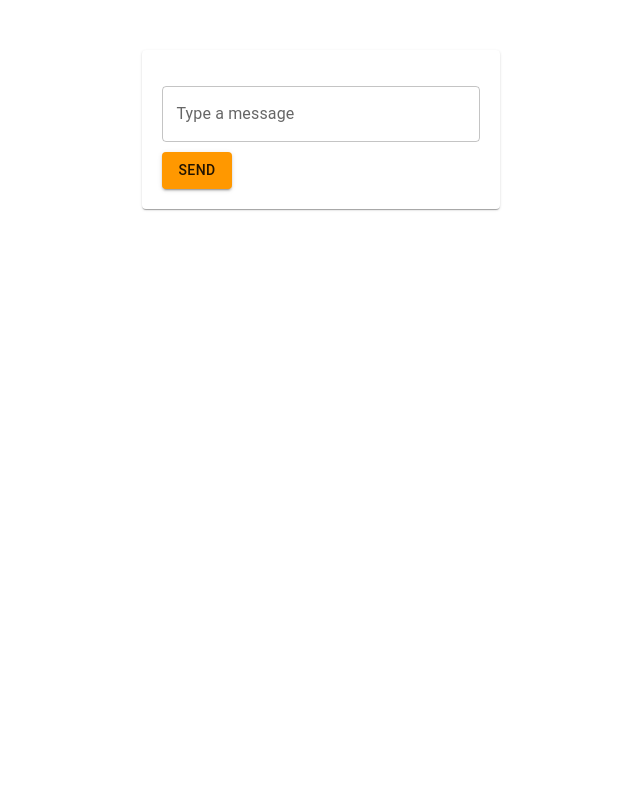
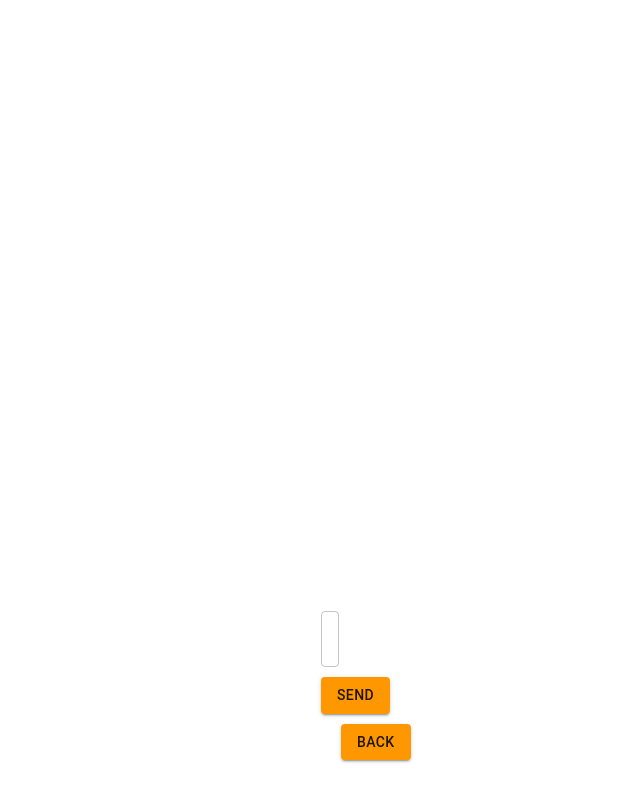
Before and after one commit to Reece-Ausmus/ScheduSmart, a React (Vite) app in the folder schedusmart-frontend/: page /chat/1 in a window 1280 px wide. Shown: the top 802 px of the page, without its empty margins (319-959 px from the left). Built offline with nearby package versions, Linux system fonts and the light colour scheme.

Commit message:
implementation of chatbox

```diff
--- a/schedusmart-frontend/src/components/New_chatbox.jsx
+++ b/schedusmart-frontend/src/components/New_chatbox.jsx
@@ -1,4 +1,4 @@
-import React, { useState } from 'react';
+import React, { useState,useRef,useEffect} from 'react';
 import { TextField, Button, List, ListItem, ListItemText, Paper } from '@mui/material';
 import { useParams } from 'react-router-dom';
 import { createTheme, ThemeProvider } from "@mui/material/styles";
@@ -13,7 +13,6 @@ const theme = createTheme({
 });
 
 const Chatbox = () => {
-    const { friendId } = useParams();
     const [messages, setMessages] = useState([]);
     const [inputValue, setInputValue] = useState('');
 
@@ -23,10 +22,18 @@ const Chatbox = () => {
             setInputValue('');
         }
     };
+    const messagesEndRef = useRef(null);
+    const scrollToBottom = () => {
+        messagesEndRef.current?.scrollIntoView({ behavior: 'smooth' });
+    };
+    useEffect(() => {
+        scrollToBottom();
+    }, [messages]);
 
     return (
         <ThemeProvider theme={theme}>
-        <Paper style={{ padding: '20px', maxWidth: '400px', margin: 'auto', marginTop: '50px' }}>
+            <div style={{ minHeight: 'calc(100vh - 100px)', position: 'relative',top:'30px' }}>
+            <Paper style={{ maxHeight: 'calc(100vh - 200px)', overflowY: 'auto' }}>
                 <List>
                     {messages.map((message, index) => (
                         <ListItem key={index}>
@@ -38,7 +45,10 @@ const Chatbox = () => {
                             />
                         </ListItem>
                     ))}
+                    <div ref={messagesEndRef} />
                 </List>
+            </Paper>
+            <div style={{ position: 'absolute', bottom: -30, left: 0, right: 0 }}>
                 <TextField
                     label="Type a message"
                     variant="outlined"
@@ -55,7 +65,16 @@ const Chatbox = () => {
                 >
                     Send
                 </Button>
-        </Paper>
+                <Button
+                    variant="contained"
+                    color="primary"
+                    href="/friendlist"
+                    style={{ marginTop: '10px', alignSelf: 'flex-end',marginLeft:'20px' }}
+                >
+                    Back
+                </Button>
+            </div>
+            </div>
         </ThemeProvider>
     );
 };
```
Also changed, not shown: schedusmart-frontend/src/pages/Friendlist.jsx (+16 -3 lines). Lines whose indentation alone changed are shown as unchanged.
